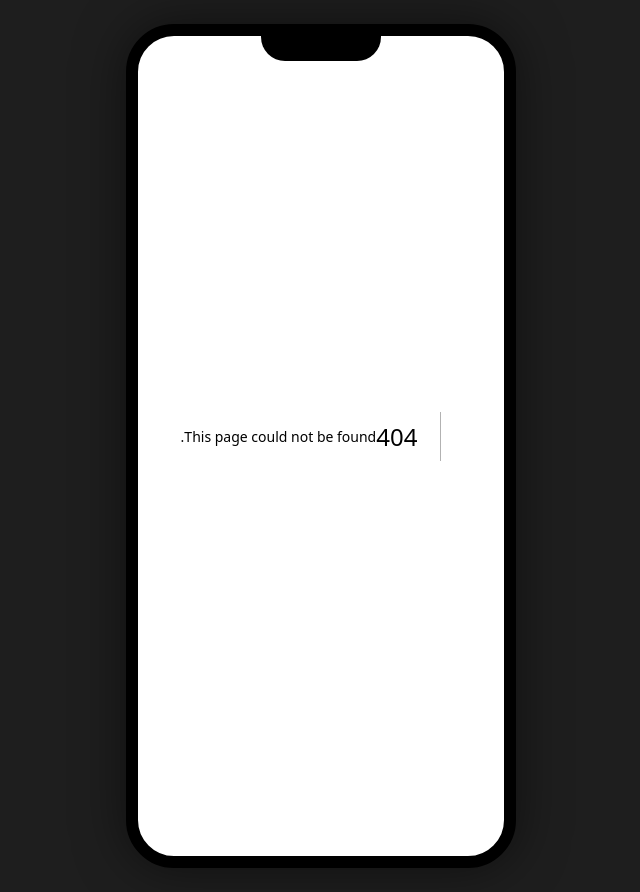
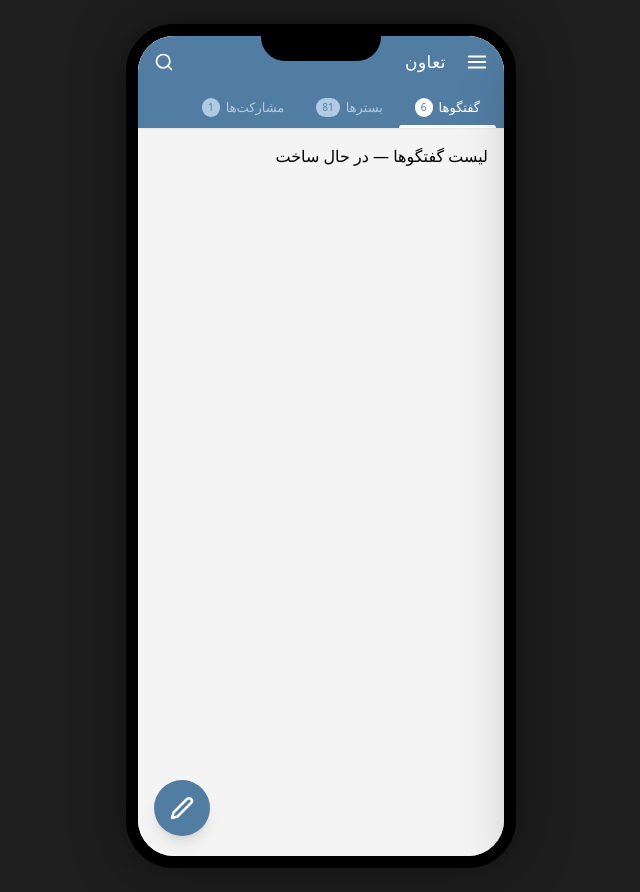
Before and after one commit to Hebrahimzadeh/tMessenger, a Next.js app: page /chats in a window 1280 px wide. Before the commit this address had no page. Shown: the whole page, without its empty margins (319-959 px from the left). Built offline with nearby package versions, Linux system fonts and the light colour scheme.

Commit message:
feat: add Header, Drawer, and the tabs route group layout

```diff
--- /dev/null
+++ b/app/(tabs)/chats/page.tsx
@@ -0,0 +1,3 @@
+export default function ChatsPage() {
+  return <div className="p-4">لیست گفتگوها — در حال ساخت</div>;
+}
--- /dev/null
+++ b/app/(tabs)/comments/page.tsx
@@ -0,0 +1,3 @@
+export default function CommentsPage() {
+  return <div className="p-4">مشارکت‌ها — در حال ساخت</div>;
+}
--- /dev/null
+++ b/app/(tabs)/layout.tsx
@@ -0,0 +1,22 @@
+import Link from 'next/link';
+import { Header } from '@/components/layout/Header';
+import { Drawer } from '@/components/layout/Drawer';
+import { Pen } from '@/components/icons';
+
+export default function TabsLayout({ children }: { children: React.ReactNode }) {
+  return (
+    <div className="flex flex-col h-full absolute inset-0 bg-[#f4f4f5]">
+      <Drawer />
+      <Header />
+      <main className="flex-1 overflow-y-auto relative">{children}</main>
+      <div className="absolute bottom-5 left-4 z-20">
+        <Link
+          href="/chats/bot"
+          className="w-[56px] h-[56px] bg-[#527DA3] hover:bg-[#466a8a] text-white rounded-full shadow-lg flex items-center justify-center transition-transform active:scale-95"
+        >
+          <Pen size={24} strokeWidth={2.5} />
+        </Link>
+      </div>
+    </div>
+  );
+}
--- /dev/null
+++ b/components/layout/Drawer.tsx
@@ -0,0 +1,49 @@
+'use client';
+
+import { User, Bookmark, Info } from '@/components/icons';
+import { useUI } from '@/hooks/useUI';
+import { CURRENT_USER } from '@/lib/data/seed';
+
+export function Drawer() {
+  const { isDrawerOpen, closeDrawer } = useUI();
+  return (
+    <>
+      <div
+        className={`absolute inset-0 bg-black/50 z-40 transition-opacity duration-300 ${
+          isDrawerOpen ? 'opacity-100' : 'opacity-0 pointer-events-none'
+        }`}
+        onClick={closeDrawer}
+      />
+      <div
+        className={`absolute top-0 right-0 h-full w-[280px] bg-white z-50 transform transition-transform duration-300 ease-out shadow-2xl flex flex-col ${
+          isDrawerOpen ? 'translate-x-0' : 'translate-x-full'
+        }`}
+      >
+        <div className="bg-[#527DA3] text-white p-5 pb-4 shrink-0">
+          <div className="w-14 h-14 bg-[#6490B1] rounded-full flex items-center justify-center text-xl font-medium mb-3 shadow-sm border border-white/20">
+            {CURRENT_USER.name.charAt(0)}
+          </div>
+          <h2 className="text-base font-medium leading-tight">{CURRENT_USER.name}</h2>
+          <p className="text-[#B0CBE1] text-[13px] mt-0.5" dir="ltr">
+            {CURRENT_USER.phone}
+          </p>
+        </div>
+        <div className="flex-1 overflow-y-auto py-2 text-[#333] font-medium text-[14px]">
+          <button className="w-full flex items-center gap-4 px-5 py-3 hover:bg-gray-50 transition">
+            <User size={20} className="text-gray-500" />
+            <span>پروفایل من</span>
+          </button>
+          <button className="w-full flex items-center gap-4 px-5 py-3 hover:bg-gray-50 transition">
+            <Bookmark size={20} className="text-gray-500" />
+            <span>نشان‌شده‌ها</span>
+          </button>
+          <div className="h-px bg-gray-200 my-1 mx-5" />
+          <button className="w-full flex items-center gap-4 px-5 py-3 hover:bg-gray-50 transition">
+            <Info size={20} className="text-gray-500" />
+            <span>درباره سیستم تعاون</span>
+          </button>
+        </div>
+      </div>
+    </>
+  );
+}
--- /dev/null
+++ b/components/layout/Header.tsx
@@ -0,0 +1,70 @@
+'use client';
+
+import Link from 'next/link';
+import { usePathname } from 'next/navigation';
+import { Menu, Search, MessageCircle, Layers, MessageSquare } from '@/components/icons';
+import { useUI } from '@/hooks/useUI';
+import { useChats } from '@/hooks/useChats';
+import { usePlatforms } from '@/hooks/usePlatforms';
+import { INITIAL_GLOBAL_COMMENTS } from '@/lib/data/seed';
+
+export function Header() {
+  const pathname = usePathname();
+  const { openDrawer } = useUI();
+  const { chats } = useChats();
+  const { platforms } = usePlatforms();
+
+  const activeTab =
+    pathname === '/' ? 'platforms' : pathname.startsWith('/chats') ? 'chats' : pathname.startsWith('/comments') ? 'comments' : null;
+
+  const tabs = [
+    { id: 'chats', href: '/chats', label: 'گفتگوها', icon: MessageCircle, count: chats.reduce((a, c) => a + c.unread, 0) },
+    { id: 'platforms', href: '/', label: 'بسترها', icon: Layers, count: platforms.reduce((a, c) => a + c.unreadCount, 0) },
+    {
+      id: 'comments',
+      href: '/comments',
+      label: 'مشارکت‌ها',
+      icon: MessageSquare,
+      count: INITIAL_GLOBAL_COMMENTS.reduce((a, c) => a + c.unread, 0),
+    },
+  ];
+
+  return (
+    <div className="bg-[#527DA3] text-white shadow-sm z-10 flex flex-col shrink-0">
+      <div className="flex items-center justify-between p-3 h-[52px]">
+        <div className="flex items-center gap-4">
+          <button onClick={openDrawer} className="p-1 hover:bg-white/10 rounded-full transition">
+            <Menu size={22} />
+          </button>
+          <h1 className="text-[17px] font-medium tracking-wide">تعاون</h1>
+        </div>
+        <button className="p-1 hover:bg-white/10 rounded-full transition">
+          <Search size={20} />
+        </button>
+      </div>
+      <div className="flex text-[13px] font-medium px-2 overflow-x-auto hide-scrollbar [&::-webkit-scrollbar]:hidden">
+        {tabs.map((tab) => (
+          <Link
+            key={tab.id}
+            href={tab.href}
+            className={`relative flex items-center gap-1.5 px-4 py-2.5 whitespace-nowrap transition-colors ${
+              activeTab === tab.id ? 'text-white' : 'text-[#B0CBE1] hover:text-white'
+            }`}
+          >
+            <span>{tab.label}</span>
+            {tab.count > 0 && (
+              <span
+                className={`text-[10px] px-1.5 py-0.5 rounded-full ${
+                  activeTab === tab.id ? 'bg-white text-[#527DA3]' : 'bg-[#B0CBE1] text-[#527DA3]'
+                }`}
+              >
+                {tab.count}
+              </span>
+            )}
+            {activeTab === tab.id && <div className="absolute bottom-0 left-0 right-0 h-[3px] bg-white rounded-t-md" />}
+          </Link>
+        ))}
+      </div>
+    </div>
+  );
+}
```
Also changed, not shown: app/(tabs)/page.tsx (renamed from app/page.tsx).
